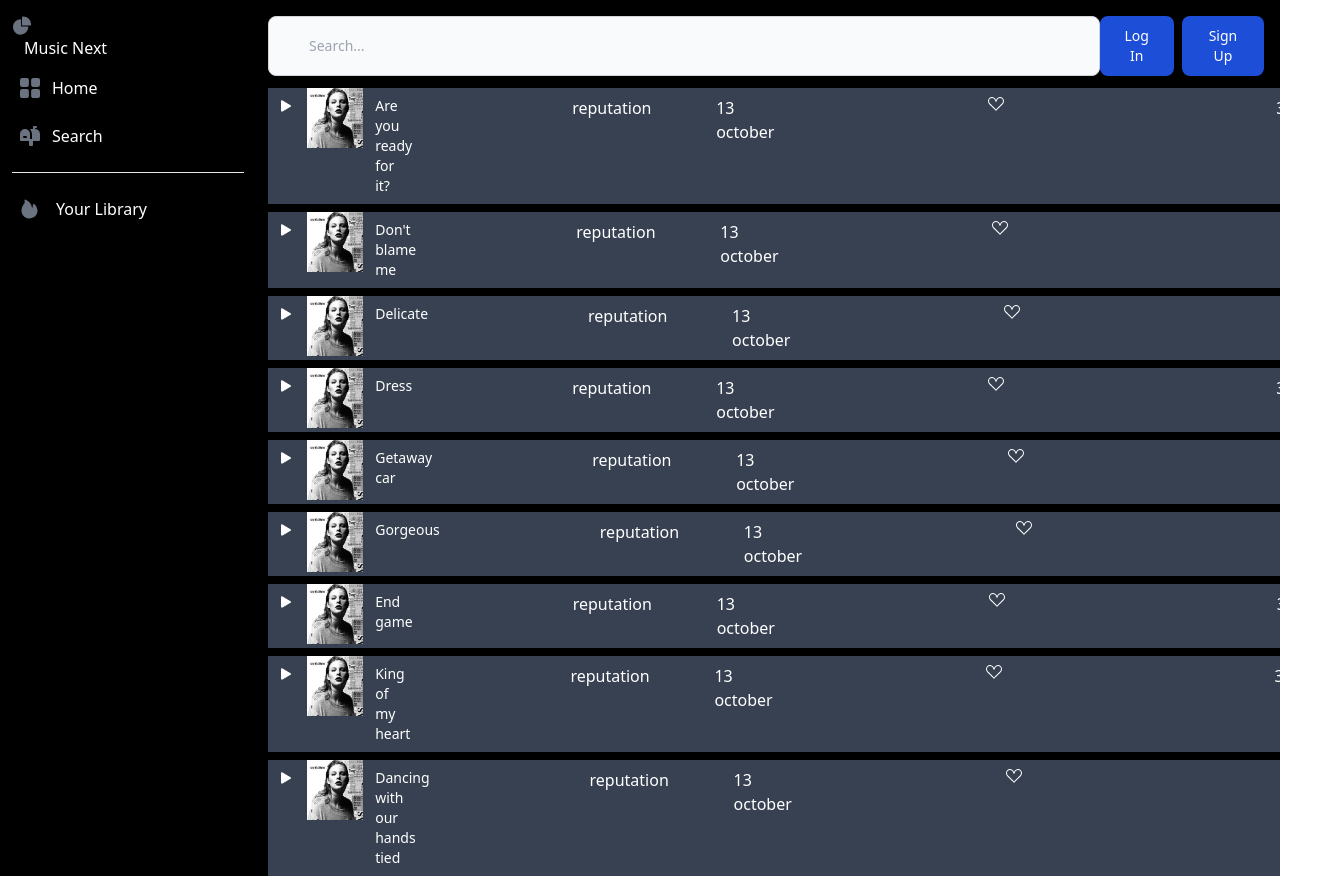
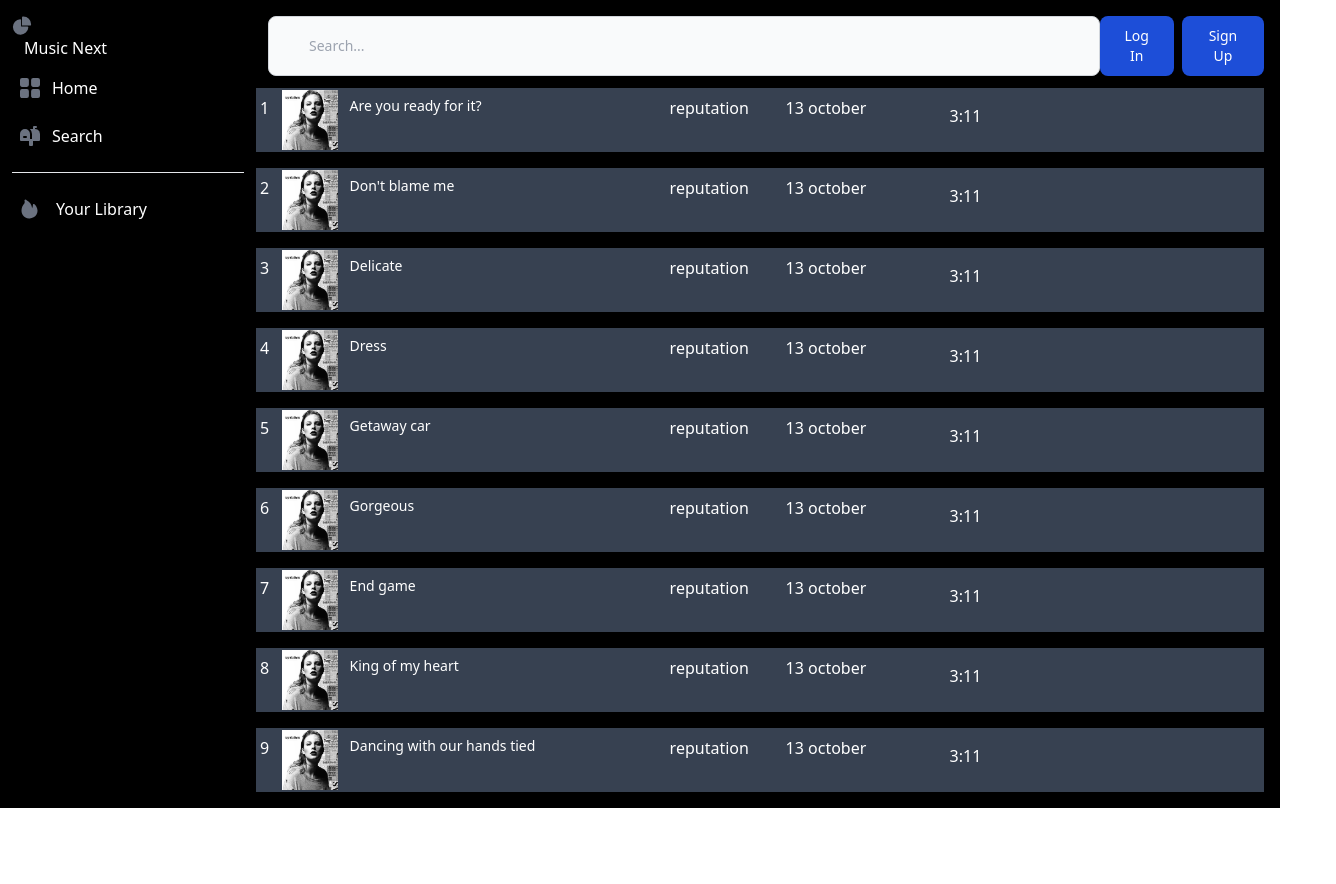
Before and after one commit to vishva7/MusicApp, a React (Create React App) app: page /playlist in a window 1280 px wide. Shown: the whole page, 1336 px wide, since content can reach past the window. After the commit the page ends 808 px from the top, so only its background shows below. Built offline with nearby package versions, Linux system fonts and the light colour scheme.

Commit message:
songlist added

```diff
--- a/src/components/card.js
+++ b/src/components/card.js
@@ -1,35 +1,33 @@
-import React, { useRef, useState } from "react";
+import React, { useState } from "react";
 import { BsFillPlayFill } from "react-icons/bs";
-import {Link} from "react-router-dom";
-import Songlist from "./songlist";
-import {
-  BrowserRouter as Router,
-  Route,Routes,
-  Switch,useNavigate,
-  RouterProvider,
-  createBrowserRouter,
-  createRoutesFromElements,
-} from "react-router-dom";
+import { useNavigate } from "react-router-dom";
 
 const Card = ({ Album, id }) => {
-  const [isHovered, setIsHovered] = useState(null);
+  const [hoveredCardIndex, setHoveredCardIndex] = useState(null);
   const history = useNavigate();
-  function handleClick() {
+
+  const handleMouseEnter = (index) => {
+    setHoveredCardIndex(index);
+  };
+
+  const handleMouseLeave = () => {
+    setHoveredCardIndex(null);
+  };
+
+  const handleClick = () => {
     history("/playlist"); // Replace "/new-page" with the path of the page you want to navigate to
-  }
-
-
+  };
 
   return (
     <div className="grid grid-cols-5 gap-2">
-      {Album.map((Al) => (
+      {Album.map((Al, index) => (
         <div
           className="relative bg-black rounded-lg shadow-lg md:w-48"
-          onMouseEnter={() => setIsHovered(true)}
-          onMouseLeave={() => setIsHovered(false)}
+          onMouseEnter={() => handleMouseEnter(index)}
+          onMouseLeave={handleMouseLeave}
           onClick={handleClick}
+          key={index}
         >
-
           <div className="px-3 pb-3 pt-3">
             <img
               src={Al.img}
@@ -37,14 +35,11 @@ const Card = ({ Album, id }) => {
               className="w-full h-full flex object-cover rounded-t-lg"
             />
 
-
-            {isHovered == true ? (
-              <>
-                <div className="play-button absolute top-1 mt-32 ml-[7.8rem] bg-black py-2 px-2 rounded-full">
-                  <BsFillPlayFill color="blue" size={25} />
-                </div>
-              </>
-            ) : null}
+            {hoveredCardIndex === index && (
+              <div className="play-button absolute top-1 mt-32 ml-[7.8rem] bg-black py-2 px-2 rounded-full">
+                <BsFillPlayFill color="blue" size={25} />
+              </div>
+            )}
           </div>
 
           <div className="p-2 px-4">
@@ -54,9 +49,9 @@ const Card = ({ Album, id }) => {
             </a>
           </div>
         </div>
-
       ))}
     </div>
   );
 };
+
 export default Card;
--- a/src/components/searchCard.js
+++ b/src/components/searchCard.js
@@ -6,7 +6,7 @@ const SearchCard = ({ search }) => {
         <div
           //   className={`w-40 h-40 bg-${SE.color} rounded-lg pl-3 pt-3`}
           style={{
-            width: "160px",
+            width:{md:"160px"},
             height: "160px",
             backgroundColor: SE.color,
             borderRadius: "8px",
--- a/src/components/songlist.js
+++ b/src/components/songlist.js
@@ -1,66 +1,67 @@
 import { useState } from "react";
 import { BsFillPlayFill } from "react-icons/bs";
 import { BsSuitHeart } from "react-icons/bs";
-const Songlist = ({song}) => {
+const Songlist = ({song,index}) => {
+
   const [ishover, setHover] = useState(null);
+  const handleentry = (index) => {
+    setHover(index);
+  };
+
+  const handleexit = () => {
+    setHover(null);
+  };
   return (
-    <div>
-      {song.map((S) => (
-    <div
-      onMouseEnter={() => setHover(true)}
-      onMouseLeave={() => setHover(false)}
+
+    <div >
+      {song.map((S,songIndex) => (
+    <div className="h-20"
+      onMouseEnter={() => handleentry(songIndex)}
+      onMouseLeave={ handleexit}
+      key={songIndex}
     >
-      {ishover == false ? (
+
+
         <div
-          id="alert-1"
-          class="  flex  w-full ml-0 mb-2 p-2 text-white  bg-gray-700 "
+
+          class="  flex  w-full ml-[-1rem] h-16 mb-2 p-2 text-white  bg-gray-700 "
         >
-          <div className="w-4">
-          1
-          </div>
-          <div class="ml-[0.7rem] inline-flex items-center flex-shrink-0  w-14 h-11 ">
-            <img src={S.img}></img>
-          </div>
-          <span class="sr-only">Info</span>
-          <div class="ml-3 font-medium">{S.title}</div>
-          <div className="grid md:grid-cols-4 gap-72 ">
-            <div className="ml-40">{S.album}</div>
-            <div className="ml-4">{S.date}</div>
-            <div></div>
-            <div classname="ml-20">
-              <button classname="ml-20">{S.time}</button>
-            </div>
-          </div>
-        </div>
-      ) : (
-        <div
-          id="alert-1"
-          class="  flex  w-full ml-0 mb-2 p-2 text-white  bg-gray-700 "
-        >
-          <div>
+           {ishover == songIndex&& (<div className="w-3 h-2">
             <BsFillPlayFill size={20} />
-          </div>
-          <div class="ml-[0.7rem] inline-flex items-center flex-shrink-0  w-14 h-11 ">
+          </div>)}
+          {ishover != songIndex&& (<div className="w-3 h-2">
+            {S.id}
+          </div>)}
+          <div class="ml-[0.6rem] inline-flex items-center flex-shrink-0  w-[3.5rem] h-12 ">
             <img src="/tsrep.png"></img>
           </div>
           <span class="sr-only">Info</span>
 
-          <div class="ml-3 text-sm font-medium">{S.title}</div>
-          <div className="grid grid-cols-4 gap-72">
-            <div className="ml-40">{S.album}</div>
-            <div className="ml-4">{S.date}</div>
-            <div>
+          <div class="ml-3 w-80 text-sm font-medium">{S.title}</div>
+          <div className="grid grid-cols-5 gap-5">
+            <div>{S.album}</div>
+            <div>{S.date}</div>
+
+            <div w-4 h->
+            {ishover == songIndex&& (<div className="w-4 h-2">
               <BsSuitHeart />
-            </div>
-            <div>
-              <button>{S.time}</button>
+            </div>)}
+            {ishover != songIndex&& (<div className="w-4 h-2">
+
+            </div>)}
+            <div className=" ml-12 w-12">
+              {S.time}
             </div>
           </div>
         </div>
-      )}
+
+      </div>
     </div>
-    ))}
-    </div>
+     ))}
+     </div>
+
+
+
   );
 };
 
--- a/src/routes/playlist.js
+++ b/src/routes/playlist.js
@@ -1,6 +1,7 @@
 import Songlist from "../components/songlist";
 import { useState } from "react";
 const Playlist = () => {
+
     const [song, setSong] = useState([
         { title: "Are you ready for it?", album: "reputation", date: "13 october", time: "3:11", id: 1, img: "/tsrep.png" },
         { title: "Don't blame me", album: "reputation", date: "13 october", time: "3:11", id: 2, img: "/tsrep.png" },
@@ -13,7 +14,7 @@ const Playlist = () => {
         { title: "Dancing with our hands tied", album: "reputation", date: "13 october", time: "3:11", id: 9, img: "/tsrep.png" },
         ]);
     return (
-        <Songlist song={song}/>
+        <Songlist song={song} id={song.id}/>
      );
 }
 
```
